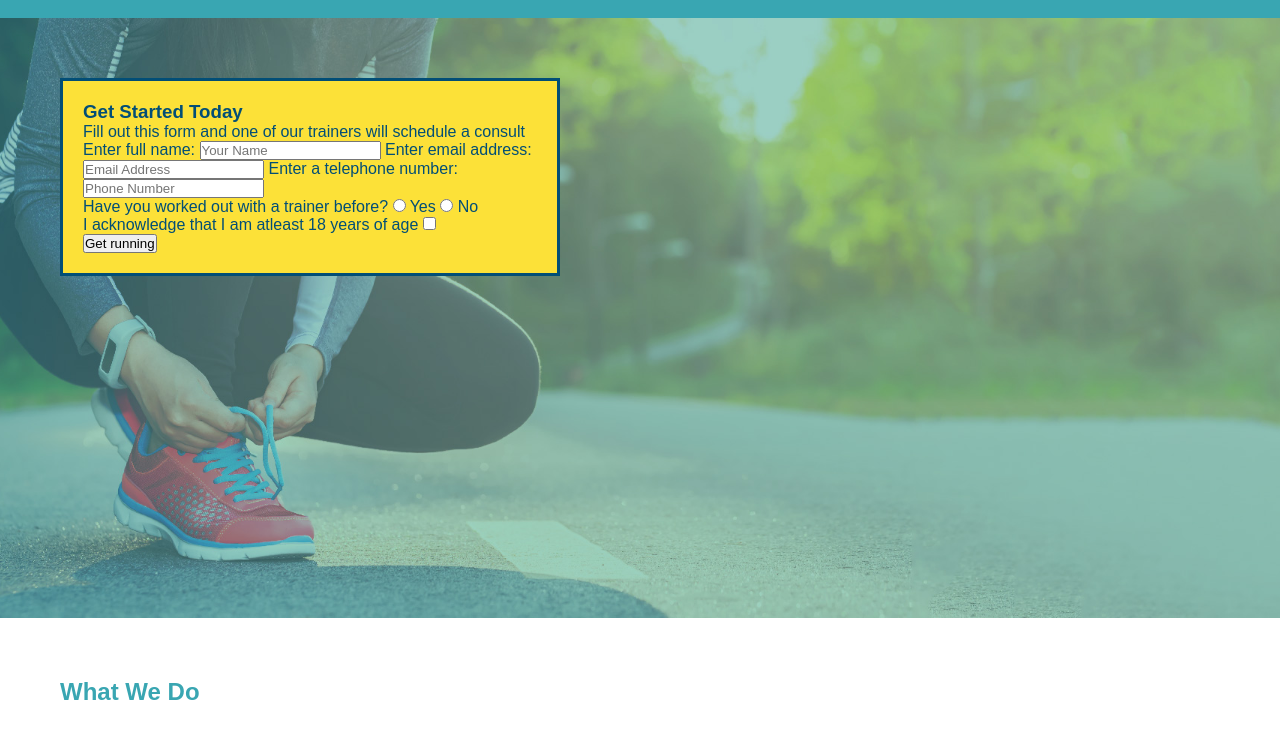
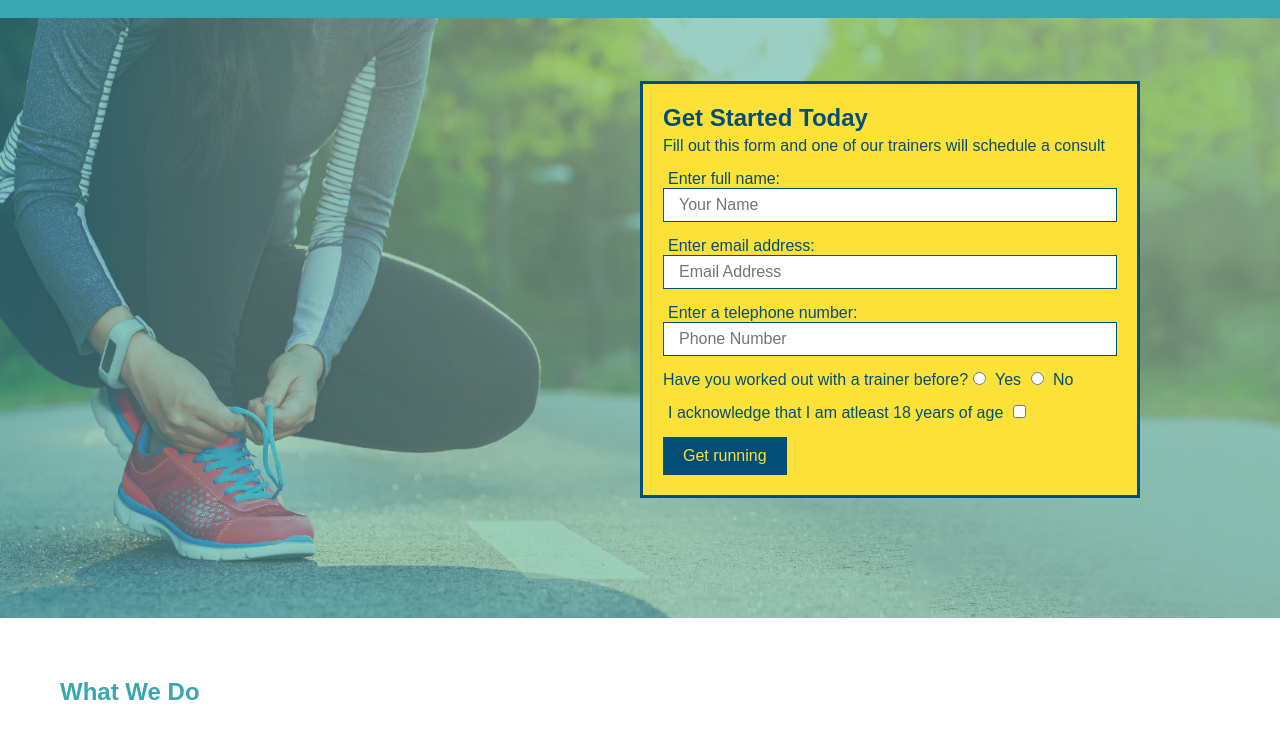
Before and after one commit to ksknight81/run-buddy, a plain HTML site: page index.html in a window 1280 px wide. Shown: the part 64-800 px from the top of the page. Drawn offline with Linux system fonts and the light colour scheme.

Commit message:
updated index & css for hero button

```diff
--- a/assets/css/style.css
+++ b/assets/css/style.css
@@ -78,16 +78,49 @@ section {
     height: 600px;
     background-size: cover;
     background-position: center;
-}
-/* Hero Style End */
+    position: relative;
+  }
+  /* Hero Style End */
 
 /* Hero Form Style start */
 .hero-form {
+    border: 3px solid #024e76;
     background-color: #fce138;
-    color: #024e76;
     padding: 20px;
     width: 500px;
-    border-style: solid;
-    border-width: 3px;
-    border-color: #024e76;
-}
+    color: #024e76;
+    position: absolute;
+    bottom: 120px;
+    right: 140px;
+  }
+
+  .hero-form h3 {
+    font-size: 24px;
+    margin: 0;
+  }
+
+  .hero-form p {
+    margin: 5px 0 15px 0;
+  }
+
+  .form-input {
+    border: 1px solid #024e76;
+    display: block;
+    padding: 7px 15px;
+    font-size: 16px;
+    color: #024e76;
+    width: 100%;
+    margin-bottom: 15px;
+  }
+
+  .hero-form label {
+    margin: 0 5px;
+  }
+  .hero-form button {
+    color: #fce138;
+    background-color: #024e76;
+    border: none;
+    padding: 10px 20px;
+    font-size: 16px;
+  }
+  /* HERO STYLES END */
--- a/index.html
+++ b/index.html
@@ -40,11 +40,13 @@
     <!-- Add form element -->
     <form>
         <label for="name">Enter full name:</label>
-        <input type="text" placeholder="Your Name" name="name" id="name" />
+        <input type="text" placeholder="Your Name" name="name" id="name" class="form-input">
+
         <label for="email">Enter email address:</label>
-        <input type="email" placeholder="Email Address" name="email" id="email" />
+        <input type="text" placeholder="Email Address" name="email" id="email" class="form-input">
+
         <label for="phone">Enter a telephone number:</label>
-        <input type="tel" placeholder="Phone Number" name="phone" id="phone" />
+        <input type="text" placeholder="Phone Number" name="phone" id="phone" class="form-input">
         <p>
             Have you worked out with a trainer before?
             <input type="radio" name="trainer-confirm" id="trainer-yes" />
```
